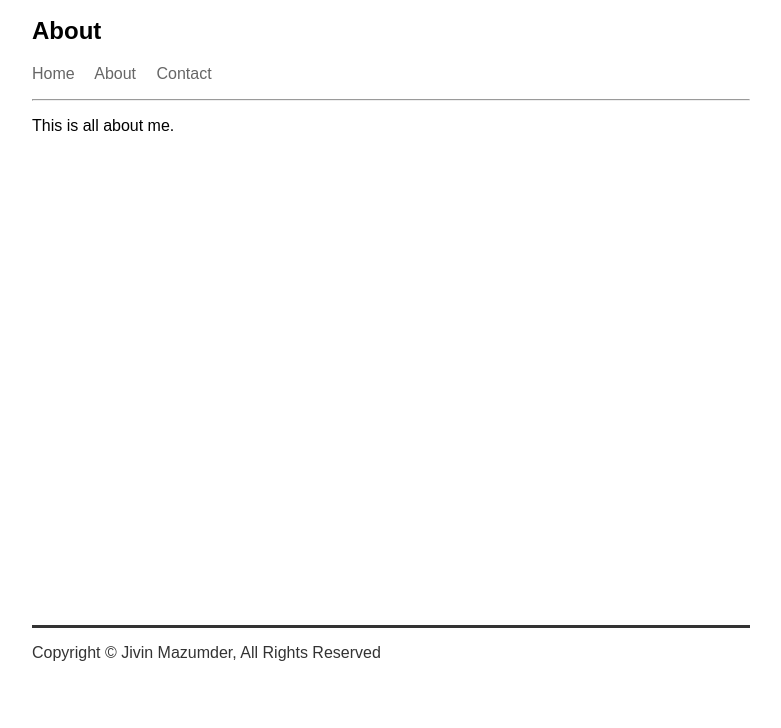
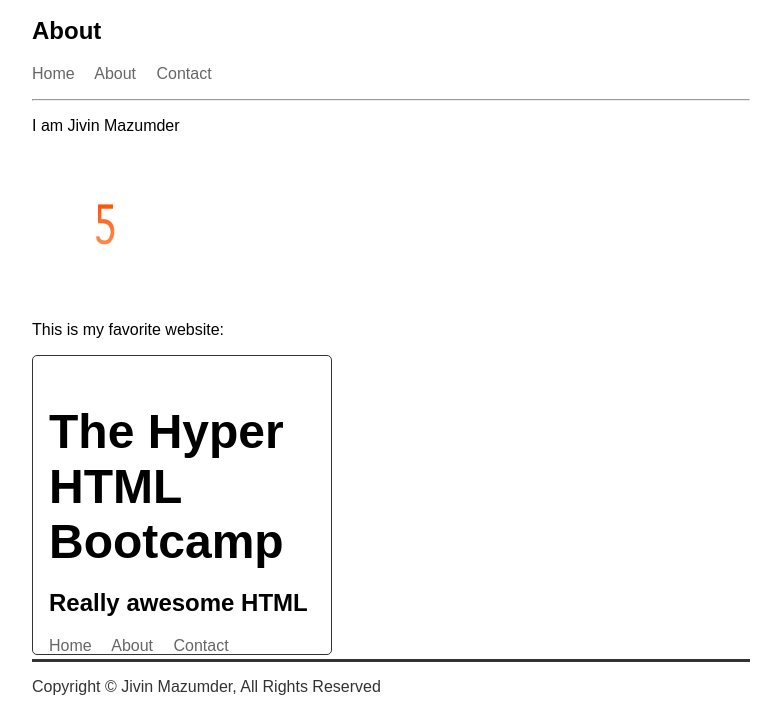
Before and after one commit to JivinM/the-hyper-html-bootcamp, a website: page public/about.html in a window 1280 px wide. Shown: the part 106-834 px from the top of the page, without its empty margins (249-1030 px from the left). Before the commit the page ends 800 px from the top, so only its background shows below. Drawn offline with Linux system fonts and the light colour scheme.

Commit message:
Class: Add Images And Iframes

```diff
--- a/public/about.html
+++ b/public/about.html
@@ -5,6 +5,8 @@
     <meta name="viewport" content="width=device-width, initial-scale=1.0">
     <title>About | The Hyper HTML Bootcamp</title>
     <link rel="stylesheet" href="css/index.css">
+    <link rel="stylesheet" href="css/image.css">
+    <link rel="stylesheet" href="css/iframe.css">
 </head>
 <body>
     <div class="content">
@@ -21,7 +23,11 @@
 
         <hr class="hr-break">
 
-        <p>This is all about me.</p>
+        <p>I am Jivin Mazumder</p>
+        <img src="images/favicon.png" class="image">
+
+        <p>This is my favorite website:</p>
+        <iframe src="index.html"></iframe>
     </div>
 
     <div class="footer">
--- /dev/null
+++ b/public/css/iframe.css
@@ -0,0 +1,6 @@
+iframe {
+    width: 300px;
+    height: 300px;
+    border: 1px solid #333;
+    border-radius: 5px;
+}
--- /dev/null
+++ b/public/css/image.css
@@ -0,0 +1,4 @@
+.image {
+    width: 150px;
+    height: 150px;
+}
```
Also changed, not shown: public/images/favicon.png (added).
